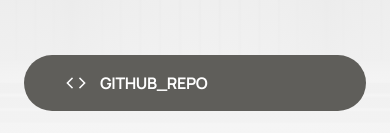
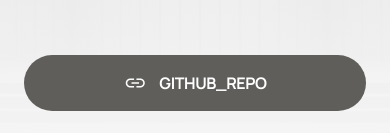
Before and after one commit to mycodex-dev/grbwski, a website: page index.html in a window 390 px wide. Shown: the part 581-714 px from the top of the page. Drawn offline with nearby package versions, Linux system fonts and the light colour scheme; files that its build step writes are made by us from their sources.

Commit message:
Update Github link

```diff
--- a/index.html
+++ b/index.html
@@ -97,10 +97,10 @@
                 Learning constantly.
             </h1>
 <div class="flex flex-col md:flex-row gap-6 justify-center items-center mt-16">
-<button class="bg-primary text-on-primary px-10 py-4 rounded-full font-headline font-bold tracking-tight transition-all hover:shadow-xl hover:-translate-y-1 active:scale-95 flex items-center gap-3 w-full md:w-auto">
-<span class="material-symbols-outlined text-xl">code</span>
+<a class="bg-primary text-on-primary px-10 py-4 rounded-full font-headline font-bold tracking-tight transition-all hover:shadow-xl hover:-translate-y-1 active:scale-95 flex items-center justify-center gap-3 w-full md:w-auto" href="https://github.com/mycodex-dev/grbwski" rel="noopener noreferrer" target="_blank">
+<span class="material-symbols-outlined text-xl">link</span>
                     GITHUB_REPO
-                </button>
+                </a>
 <a class="bg-primary text-on-primary px-10 py-4 rounded-full font-headline font-bold tracking-tight transition-all hover:shadow-xl hover:-translate-y-1 active:scale-95 flex items-center justify-center gap-3 w-full md:w-auto" href="https://www.linkedin.com/in/migrabowski/" rel="noopener noreferrer" target="_blank">
 <span class="material-symbols-outlined text-xl">link</span>
                     CONNECT_LI
```
